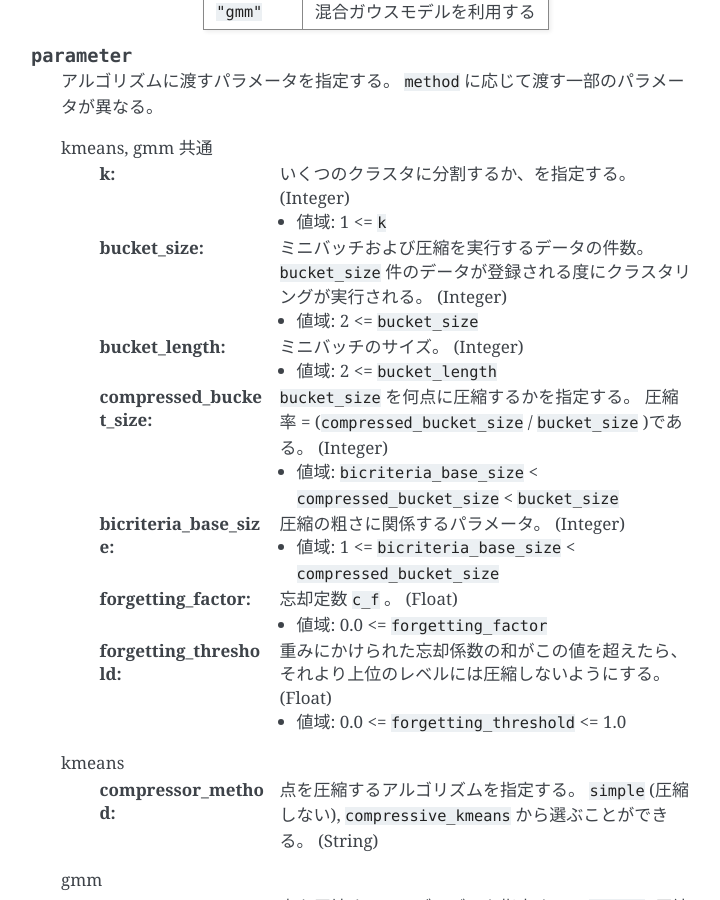
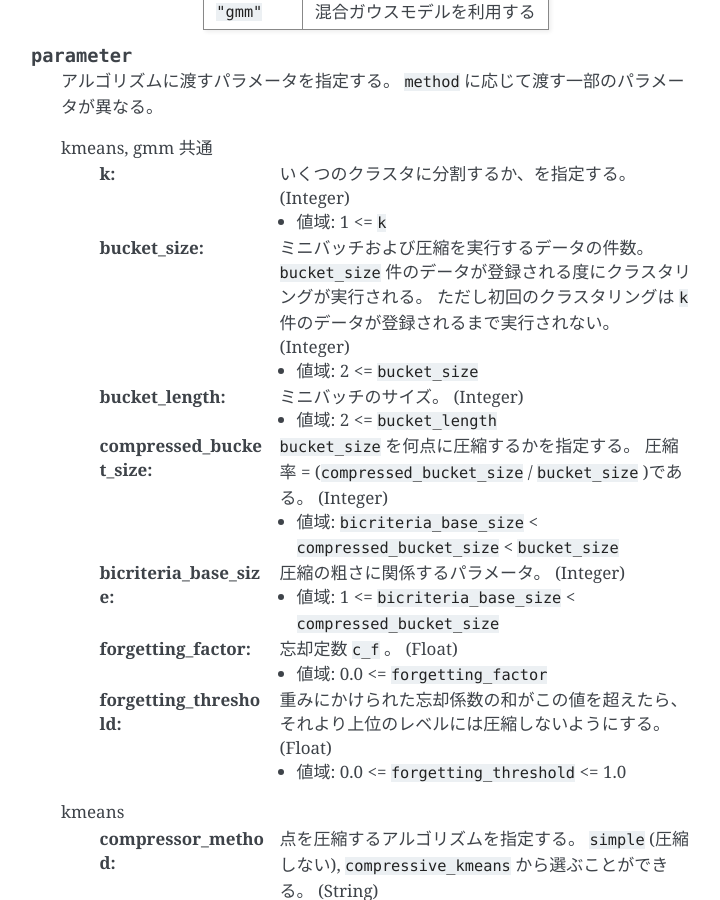
Before and after one commit to jubatus/website, a Sphinx documentation site: the page built from source/ja/api_clustering.rst, in a window 1280 px wide and 900 px high, scrolled down 413 px. Shown: the whole window, without its empty margins (389-1109 px from the left). Built offline with Sphinx 7.4.7, drawn with Linux system fonts in a browser that asks for light colours; the version number could not be read and is left out.

Commit message:
add info regarding initial clustering conditions

```diff
--- a/source/en/api_clustering.rst
+++ b/source/en/api_clustering.rst
@@ -39,6 +39,7 @@ We show each field below:
      :bucket_size:
         Number of data points to trigger mini batch and compression.
         Clustering will run for each time ``bucket_size`` data is pushed.
+        Note that the initial clustering will not run until ``k`` data is pushed.
         (Integer)
 
         * Range: 2 <= ``bucket_size``
--- a/source/ja/api_clustering.rst
+++ b/source/ja/api_clustering.rst
@@ -39,6 +39,7 @@ JSON の各フィールドは以下のとおりである。
      :bucket_size:
         ミニバッチおよび圧縮を実行するデータの件数。
         ``bucket_size`` 件のデータが登録される度にクラスタリングが実行される。
+        ただし初回のクラスタリングは ``k`` 件のデータが登録されるまで実行されない。
         (Integer)
 
         * 値域: 2 <= ``bucket_size``
```
